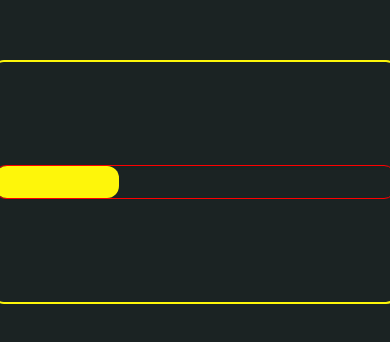
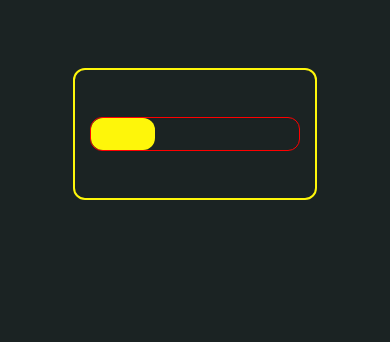
Before and after one commit to dinesh7668/Loader-Animation, a plain HTML site: page index.html in a window 390 px wide. Shown: the part 220-562 px from the top of the page. Drawn offline with Linux system fonts and the light colour scheme.

Commit message:
Update style.css

```diff
--- a/style.css
+++ b/style.css
@@ -12,7 +12,7 @@ body {
 .container {
   height: 15rem;
   width: 30rem;
-  margin-top: 200px;
+  margin-top: 13rem;
   display: flex;
   justify-content: center;
   align-items: center;
@@ -35,6 +35,20 @@ body {
   height: 20px;
 }
 
+@media (max-width: 700px) {
+
+    .box1{
+      width: 13rem;
+    }
+    .box2{
+      width: 13rem;
+    }
+    .container{
+      width: 15rem;
+      height: 8rem;
+    }
+
+}
 @keyframes animate {
   10% {
     height: 2rem;
```
